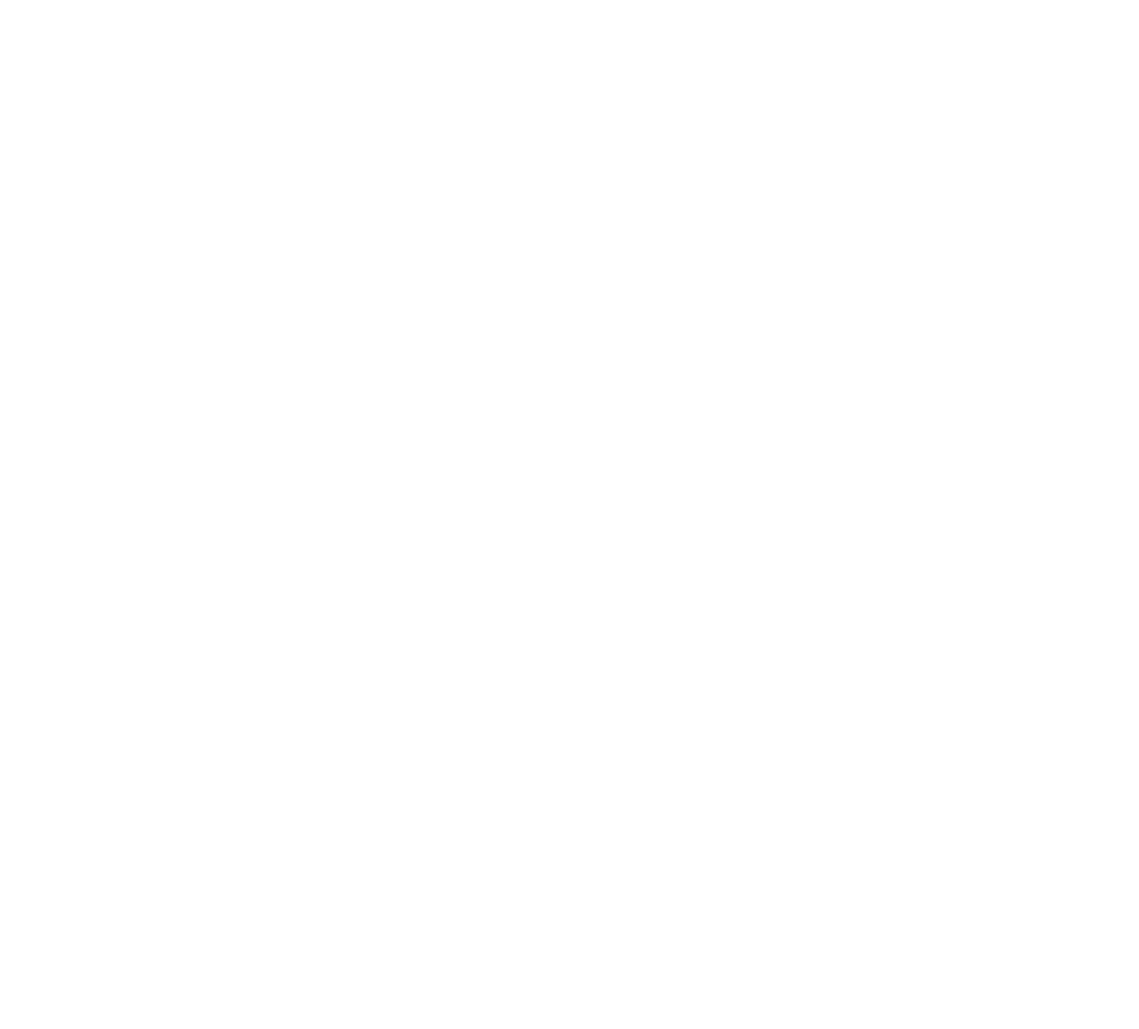
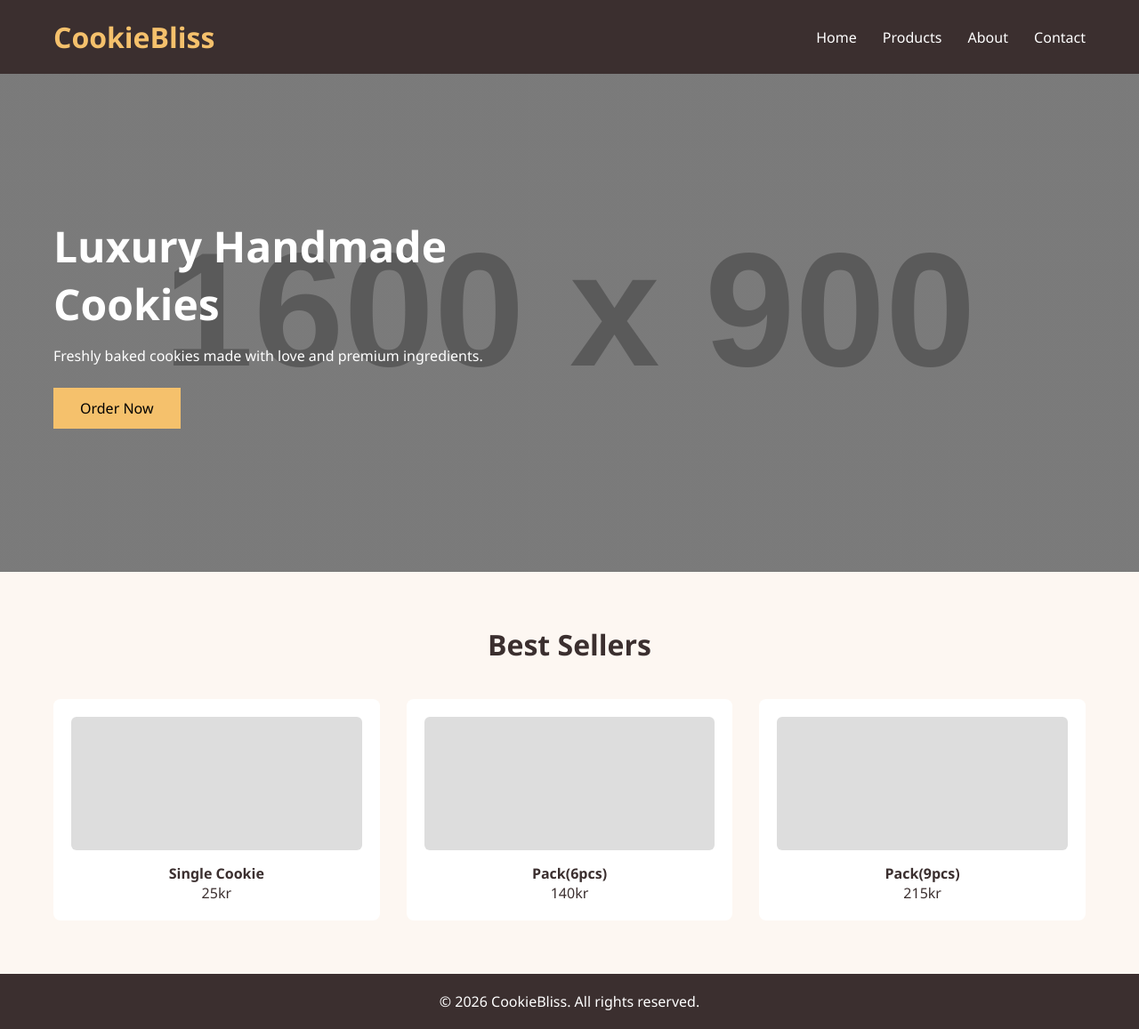
Before and after one commit to FeatureDev/CookieBliss, a plain HTML site: page index.html in a window 1280 px wide. Shown: the whole page at 89% size. Before the commit the page ends 800 px from the top, so only its background shows below. Drawn offline with Linux system fonts and the light colour scheme; placeholder pictures from the web are drawn by us.

Commit message:
Add home page layout and styling

```diff
--- a/index.html
+++ b/index.html
@@ -1,20 +1,62 @@
 <!DOCTYPE html>
 <html lang="en">
 <head>
-  <meta charset="UTF-8">
+  <meta charset="UTF-8" />
+  <meta name="viewport" content="width=device-width, initial-scale=1.0" />
   <title>CookieBliss</title>
-  <link rel="stylesheet" href="styles.css">
+  <link rel="stylesheet" href="styles.css" />
 </head>
 <body>
 
-  <header></header>
+  <!-- Navbar -->
+  <header class="navbar">
+    <h1 class="logo">CookieBliss</h1>
+    <nav>
+      <a href="#">Home</a>
+      <a href="#">Products</a>
+      <a href="#">About</a>
+      <a href="#">Contact</a>
+    </nav>
+  </header>
 
-  <main>
-    <section id="products"></section>
-    <section id="about"></section>
-  </main>
+  <!-- Hero Section -->
+  <section class="hero">
+    <div class="hero-text">
+      <h2>Luxury Handmade Cookies</h2>
+      <p>Freshly baked cookies made with love and premium ingredients.</p>
+      <button>Order Now</button>
+    </div>
+  </section>
 
-  <footer></footer>
+  <!-- Products Preview -->
+  <section class="products">
+    <h3>Best Sellers</h3>
+
+    <div class="product-grid">
+      <div class="product-card">
+        <div class="img-placeholder"></div>
+        <h4>Single Cookie</h4>
+        <p>25kr</p>
+      </div>
+
+      <div class="product-card">
+        <div class="img-placeholder"></div>
+        <h4>Pack(6pcs)</h4>
+        <p>140kr</p>
+      </div>
+
+      <div class="product-card">
+        <div class="img-placeholder"></div>
+        <h4>Pack(9pcs)</h4>
+        <p>215kr</p>
+      </div>
+    </div>
+  </section>
+
+  <!-- Footer -->
+  <footer>
+    <p>© 2026 CookieBliss. All rights reserved.</p>
+  </footer>
 
 </body>
 </html>
--- a/styles.css
+++ b/styles.css
@@ -2,8 +2,99 @@
   margin: 0;
   padding: 0;
   box-sizing: border-box;
+  font-family: 'Segoe UI', sans-serif;
 }
 
 body {
-  font-family: Arial, sans-serif;
+  background-color: #fdf7f2;
+  color: #3b2f2f;
 }
+
+/* Navbar */
+.navbar {
+  display: flex;
+  justify-content: space-between;
+  align-items: center;
+  padding: 20px 60px;
+  background: #3b2f2f;
+}
+
+.logo {
+  color: #f5c16c;
+}
+
+.navbar a {
+  color: #fff;
+  margin-left: 25px;
+  text-decoration: none;
+}
+
+/* Hero */
+.hero {
+  height: 70vh;
+  background: linear-gradient(rgba(0,0,0,0.4), rgba(0,0,0,0.4)),
+              url('https://via.placeholder.com/1600x900') center/cover;
+  display: flex;
+  align-items: center;
+  padding-left: 60px;
+}
+
+.hero-text {
+  color: white;
+  max-width: 500px;
+}
+
+.hero-text h2 {
+  font-size: 48px;
+  margin-bottom: 15px;
+}
+
+.hero-text p {
+  margin-bottom: 25px;
+}
+
+.hero-text button {
+  padding: 12px 30px;
+  background: #f5c16c;
+  border: none;
+  cursor: pointer;
+  font-size: 16px;
+}
+
+/* Products */
+.products {
+  padding: 60px;
+  text-align: center;
+}
+
+.products h3 {
+  font-size: 32px;
+  margin-bottom: 40px;
+}
+
+.product-grid {
+  display: grid;
+  grid-template-columns: repeat(3, 1fr);
+  gap: 30px;
+}
+
+.product-card {
+  background: white;
+  padding: 20px;
+  border-radius: 8px;
+}
+
+.img-placeholder {
+  height: 150px;
+  background: #ddd;
+  margin-bottom: 15px;
+  border-radius: 6px;
+}
+
+/* Footer */
+footer {
+  background: #3b2f2f;
+  color: white;
+  text-align: center;
+  padding: 20px;
+}
```
